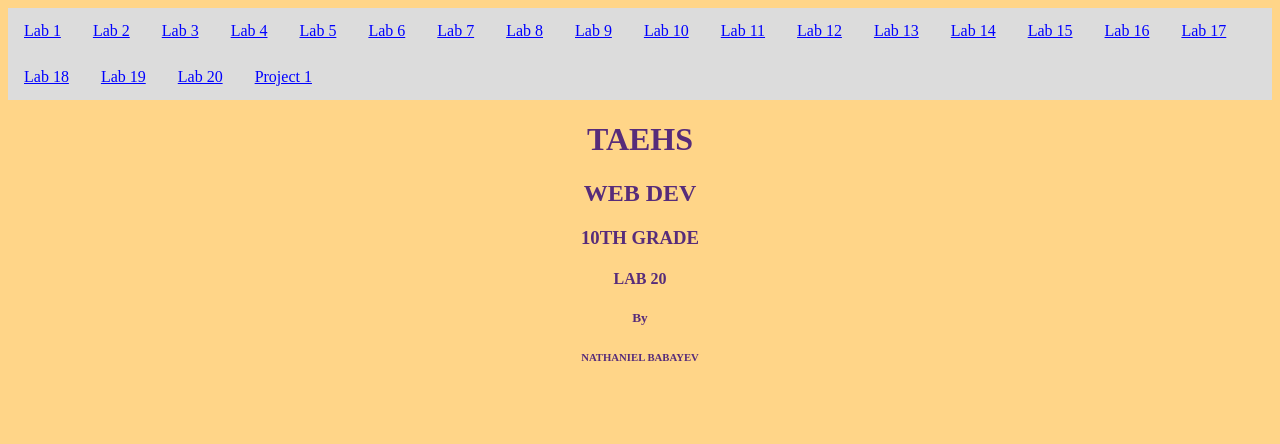
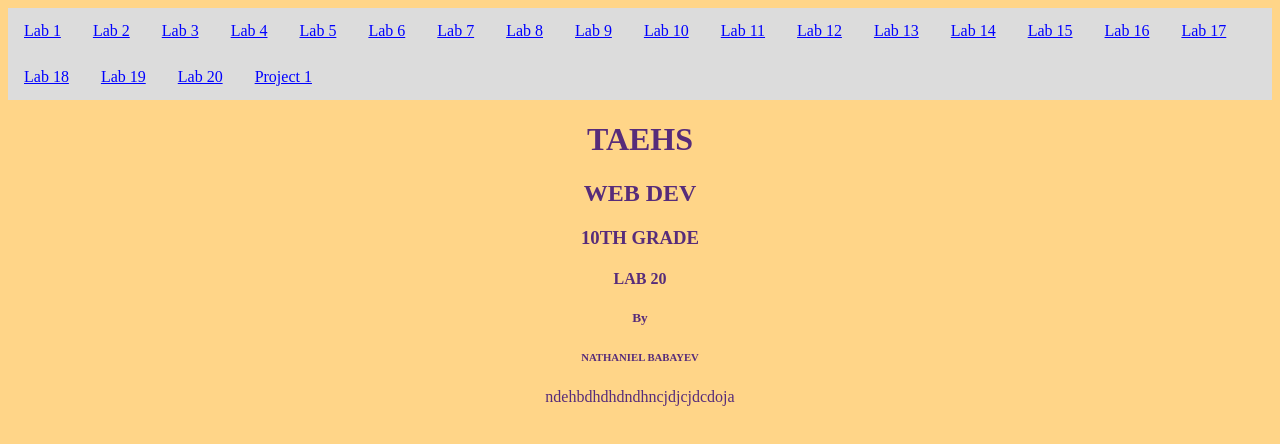
Before and after one commit to Q50A/WEBACADEMY2021, a plain HTML site: page lb20/lab20.html in a window 1280 px wide. Drawn offline with Linux system fonts and the light colour scheme.

Commit message:
Added a paragraph

```diff
--- a/lb20/lab20.html
+++ b/lb20/lab20.html
@@ -39,3 +39,4 @@
 <h4>LAB 20</h4>
 <h5>By</h5>
 <h6>NATHANIEL BABAYEV</h6>
+<p>ndehbdhdhdndhncjdjcjdcdoja</p>
```
